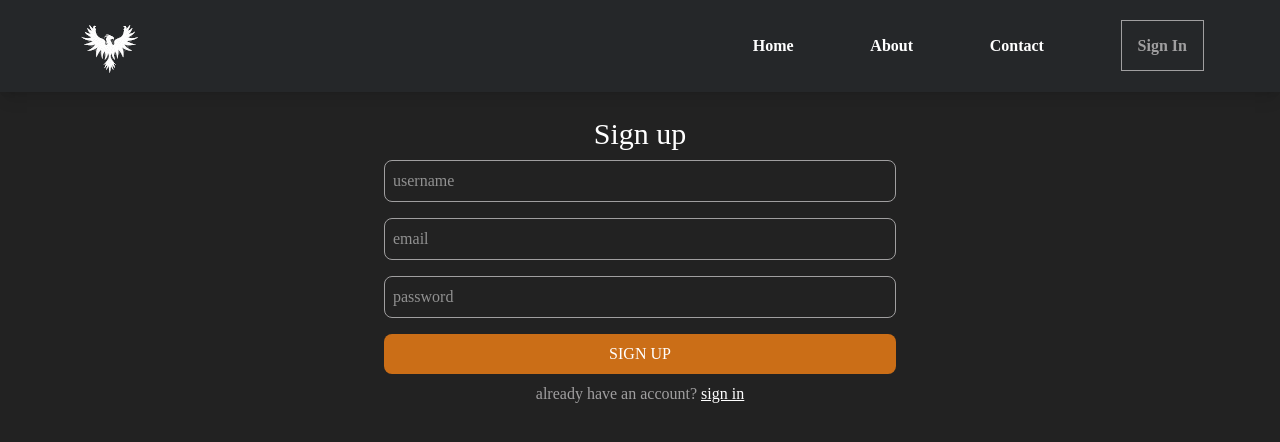
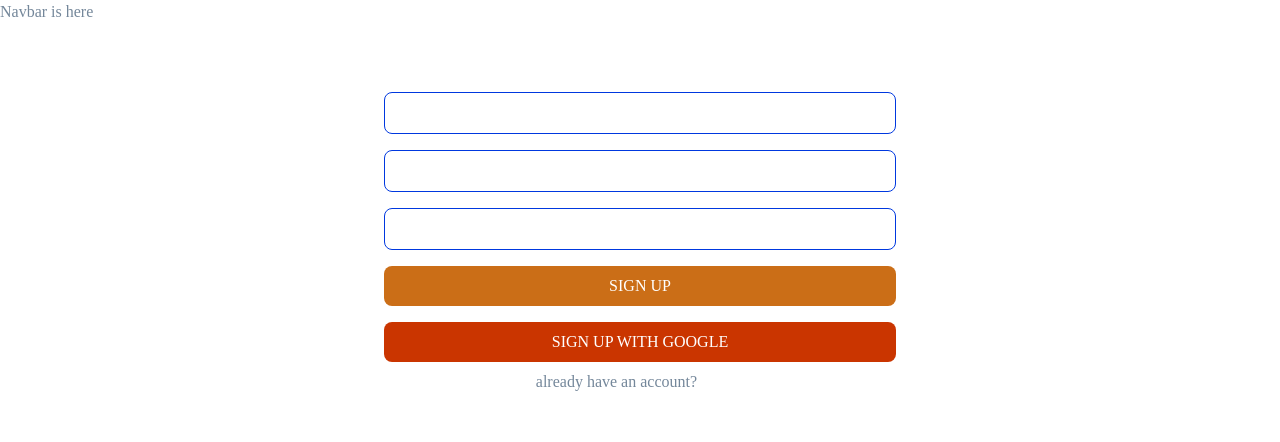
Before and after one commit to heistifeh/multicoin, a React (Vite) app in the folder client/: page /sign-up in a window 1280 px wide. Shown: the top 442 px of the page. Built offline with nearby package versions, Linux system fonts and the light colour scheme.

Commit message:
'first commit'

```diff
--- a/client/src/App.jsx
+++ b/client/src/App.jsx
@@ -1,5 +1,6 @@
 import { BrowserRouter, Routes, Route } from "react-router-dom";
-import Home from "./pages/Home";
+import Home from "./initpages/Home";
+import Portfolio from "./pages/Portfolio";
 import Signin from "./pages/Signin";
 import Signup from "./pages/Signup";
 import About from "./pages/About.jsx";
@@ -11,6 +12,7 @@ export default function App() {
       <Header />
       <Routes>
         <Route path="/" element={<Home />} />
+        <Route path="/portfolio" element={<Portfolio />} />
         <Route path="/sign-in" element={<Signin />} />
         <Route path="/sign-up" element={<Signup />} />
         <Route path="/about" element={<About />} />
--- a/client/src/components/Header.jsx
+++ b/client/src/components/Header.jsx
@@ -1,69 +1,12 @@
 import React from "react";
-import { Link } from "react-router-dom";
-import { RxHamburgerMenu } from "react-icons/rx";
-import { useState } from "react";
+import Navbar from "./Navbar";
 
-export default function Header() {
-  const [HamburgerMenu, setHamburgerMenu] = useState(false);
+const Header = () => {
+  return (
+    <div>
+      <Navbar />
+    </div>
+  );
+};
 
-  const handleHamburger = () => {
-    setHamburgerMenu(!HamburgerMenu);
-  };
-  return (
-    <header className="shadow-lg bg-nav overflow-hidden position-relative">
-      <nav className="flex items-center justify-between flex-wrap p-3 text-white font-semibold max-w-6xl w-[90%] mx-auto ">
-        <div className="logo">
-          <Link className="" to={"/"}>
-            <img src="/logo.png" alt="multicoin_logo" />
-          </Link>
-        </div>
-        <ul className="flex gap-4 w-2/5 justify-between items-center ">
-          <li>
-            <Link
-              className="hidden md:inline hover:opacity-70 hover:underline hover:underline-offset-8 transition duration-500"
-              to={"/"}
-            >
-              Home
-            </Link>
-          </li>
-          <li>
-            <Link
-              className="hidden md:inline hover:opacity-70 hover:underline hover:underline-offset-8 transition duration-500"
-              to={"/about"}
-            >
-              About
-            </Link>
-          </li>
-          <li>
-            <Link
-              className="hidden md:inline hover:opacity-70 hover:underline hover:underline-offset-8 transition duration-500"
-              to={"/contact"}
-            >
-              Contact
-            </Link>
-          </li>
-          <li>
-            <Link
-              className="hidden md:inline text-primary border-1 border-primary transition duration-500 p-4 hover:bg-secondary hover:text-white"
-              to={"/sign-in"}
-            >
-              Sign In
-            </Link>
-          </li>
-        </ul>
-        <RxHamburgerMenu
-          className="md:hidden text-3xl cursor-pointer font-bold"
-          onClick={handleHamburger}
-        />
-      </nav>
-      {/* <div className="cursor-pointer font-bold bg-footer position-absolute items-center justify-center top-0">
-        <div className="">
-          <RxHamburgerMenu
-            className="md:hidden text-3xl cursor-pointer font-bold"
-            onClick={handleHamburger}
-          />
-        </div>
-      </div> */}
-    </header>
-  );
-}
+export default Header;
--- /dev/null
+++ b/client/src/components/Navbar.jsx
@@ -0,0 +1,11 @@
+import React from "react";
+
+const Navbar = () => {
+  return (
+    <nav>
+      <div>Navbar is here</div>
+    </nav>
+  );
+};
+
+export default Navbar;
--- a/client/src/index.css
+++ b/client/src/index.css
@@ -3,18 +3,20 @@
 @theme {
   --color-twitter-blue: #1da1f2;
   --font-primary: "Titillium Web", serif;
-  --color-primary: #a09fa0;
+  --color-primary: #0038df;
+  --color-dark-primary: #000b33;
+  --color-light-primary: #4d74ff;
   --color-secondary: #cb6e17;
-  --color-bg: #222222;
-  --color-nav: #252729;
+  --color-text: #74879a;
+  --color-icon: #95f001;
   --color-footer: #102a43;
 }
 
 body {
   font-family: var(--font-primary);
-  background-color: var(--color-bg);
-  color: var(--color-primary);
+  color: var(--color-text);
 }
+
 /* #102A43 - nav
 #FDFDFD - body
 #4A4A67 - primary
@@ -22,3 +24,11 @@ body {
 #222222- header
 #CB6E17 - onratechange, sec
 #102A43- footer */
+
+/* #0038DF  pri
+#000B33- dar pri
+#4D74FF- light pri
+#FF4D94- pink
+#95F001 - icon
+#95F001
+#74879A - text */
--- /dev/null
+++ b/client/src/pages/Portfolio.jsx
@@ -0,0 +1,7 @@
+import React from "react";
+
+const Portfolio = () => {
+  return <div>Portfolio</div>;
+};
+
+export default Portfolio;
--- a/client/src/pages/Signin.jsx
+++ b/client/src/pages/Signin.jsx
@@ -22,6 +22,9 @@ function Signin() {
         <button className="bg-secondary text-white p-2 rounded-lg hover:opacity-85 cursor-pointer">
           SIGN IN
         </button>
+        <button className="bg-orange-700 text-white p-2 rounded-lg hover:opacity-85 cursor-pointer">
+          SIGN IN WITH GOOGLE
+        </button>
       </form>
       <div className="my-2">
         <span>{`Don't have an account?`} </span>{" "}
--- a/client/src/pages/Signup.jsx
+++ b/client/src/pages/Signup.jsx
@@ -27,6 +27,9 @@ function Signup() {
         <button className="bg-secondary text-white p-2 rounded-lg hover:opacity-85 cursor-pointer">
           SIGN UP
         </button>
+        <button className="bg-orange-700 text-white p-2 rounded-lg hover:opacity-85 cursor-pointer">
+          SIGN UP WITH GOOGLE
+        </button>
       </form>
       <div className="my-2">
         <span>{`already have an account?`} </span>{" "}
```
Also changed, not shown: client/src/initpages/Home.jsx (renamed from client/src/pages/Home.jsx).
